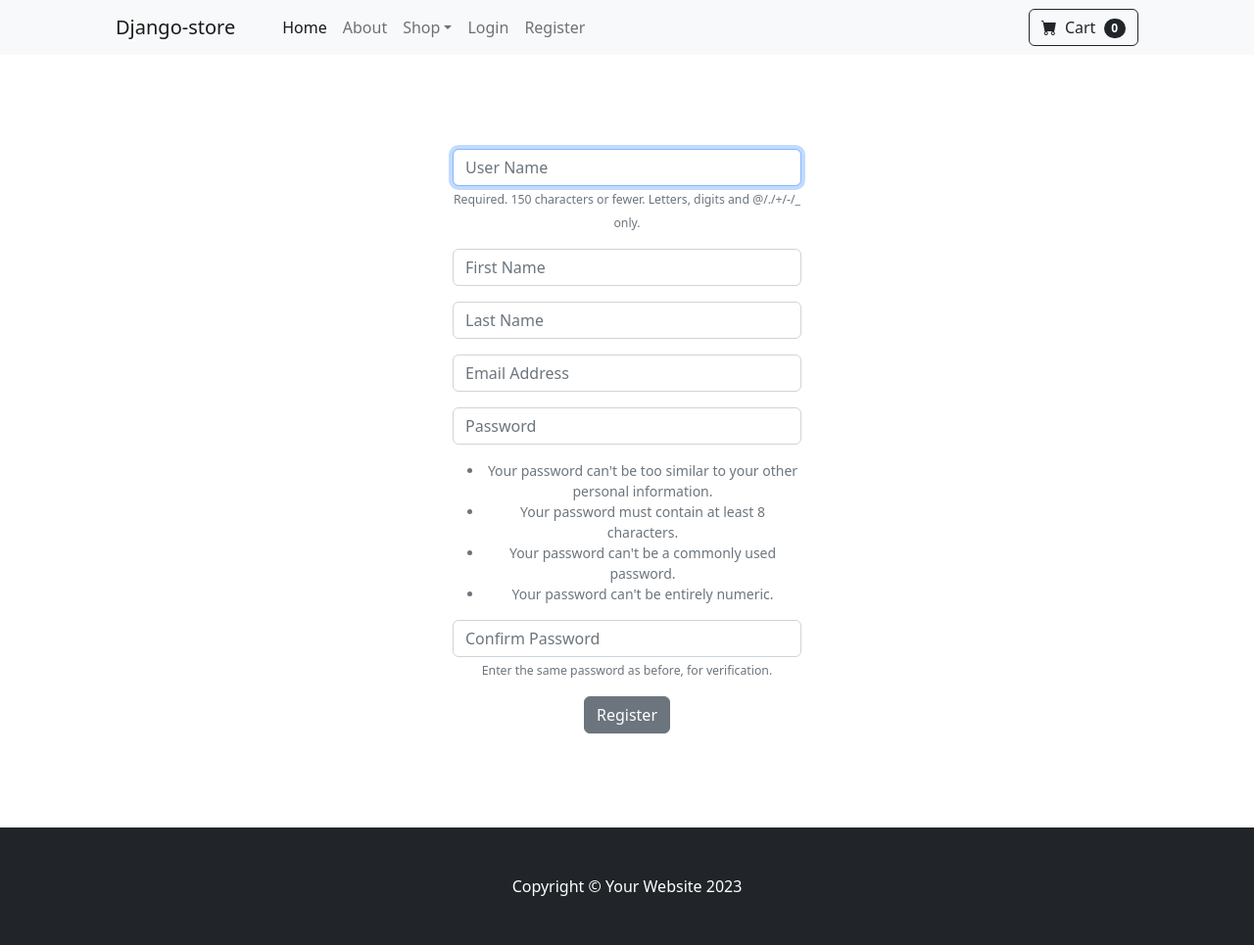
After one commit to Typowy99/django-store, a Django app: page /register/ in a window 1280 px wide. The commit adds this page. Shown: the whole page at 98% size. Run offline with Django 5.2, Linux system fonts and the light colour scheme.

Commit message:
Add register

```diff
--- /dev/null
+++ b/store/forms.py
@@ -0,0 +1,31 @@
+from django import forms
+from django.contrib.auth.forms import UserCreationForm
+from django.contrib.auth.models import User
+
+
+class SignUpForm(UserCreationForm):
+	email = forms.EmailField(label="", widget=forms.TextInput(attrs={'class':'form-control', 'placeholder':'Email Address'}))
+	first_name = forms.CharField(label="", max_length=100, widget=forms.TextInput(attrs={'class':'form-control', 'placeholder':'First Name'}))
+	last_name = forms.CharField(label="", max_length=100, widget=forms.TextInput(attrs={'class':'form-control', 'placeholder':'Last Name'}))
+
+	class Meta:
+		model = User
+		fields = ('username', 'first_name', 'last_name', 'email', 'password1', 'password2')
+
+	def __init__(self, *args, **kwargs):
+		super(SignUpForm, self).__init__(*args, **kwargs)
+
+		self.fields['username'].widget.attrs['class'] = 'form-control'
+		self.fields['username'].widget.attrs['placeholder'] = 'User Name'
+		self.fields['username'].label = ''
+		self.fields['username'].help_text = '<span class="form-text text-muted"><small>Required. 150 characters or fewer. Letters, digits and @/./+/-/_ only.</small></span>'
+
+		self.fields['password1'].widget.attrs['class'] = 'form-control'
+		self.fields['password1'].widget.attrs['placeholder'] = 'Password'
+		self.fields['password1'].label = ''
+		self.fields['password1'].help_text = '<ul class="form-text text-muted small"><li>Your password can\'t be too similar to your other personal information.</li><li>Your password must contain at least 8 characters.</li><li>Your password can\'t be a commonly used password.</li><li>Your password can\'t be entirely numeric.</li></ul>'
+
+		self.fields['password2'].widget.attrs['class'] = 'form-control'
+		self.fields['password2'].widget.attrs['placeholder'] = 'Confirm Password'
+		self.fields['password2'].label = ''
+		self.fields['password2'].help_text = '<span class="form-text text-muted"><small>Enter the same password as before, for verification.</small></span>'
--- a/store/templates/store/navbar.html
+++ b/store/templates/store/navbar.html
@@ -20,6 +20,7 @@
                     <li class="nav-item"><a class="nav-link" href="{% url 'logout' %}">Logout</a></li>
                 {% else %}
                     <li class="nav-item"><a class="nav-link" href="{% url 'login' %}">Login</a></li>
+                    <li class="nav-item"><a class="nav-link" href="{% url 'register' %}">Register</a></li>
                 {% endif %}
             </ul>
             <form class="d-flex">
--- /dev/null
+++ b/store/templates/store/register.html
@@ -0,0 +1,17 @@
+{% extends 'store/layout.html' %}
+
+{% block body %}
+<br><br><br>
+<div class="container">
+    <div class="row justify-content-center py-4">
+        <div class="col-4">
+            <form method="POST" action="{% url 'register' %}" class="text-center">
+                {% csrf_token %}
+                {{ form.as_p }}
+                <button type="submit" class="btn btn-secondary">Register</button>
+            </form>
+        </div>
+    </div>
+</div>
+<br><br><br>
+{% endblock %}
--- a/store/urls.py
+++ b/store/urls.py
@@ -8,5 +8,5 @@ urlpatterns = [
 
     path('login/', views.login_view, name='login'),
     path('logout/', views.logout_view, name='logout'),
-    #path('register/', views.register_user, name='register'),
+    path('register/', views.register_view, name='register'),
 ]
--- a/store/views.py
+++ b/store/views.py
@@ -1,11 +1,14 @@
 from django.shortcuts import render, redirect
 from .models import Product
-from django.http import HttpResponseRedirect
-from django.urls import reverse
 
 from django.contrib.auth import authenticate, login, logout
 from django.contrib.auth.decorators import login_required
 from django.contrib import messages
+
+from django import forms
+from django.contrib.auth.forms import UserCreationForm
+from django.contrib.auth.models import User
+from .forms import SignUpForm
 
 
 def index(request):
@@ -43,3 +46,40 @@ def logout_view(request):
     logout(request)
     messages.success(request, ("You have been logged out."))
     return redirect('index')
+
+
+def register_view(request):
+    # Initialize a SignUpForm instance
+    form = SignUpForm()
+
+    if request.method == "POST":
+        # Bind form with POST data
+        form = SignUpForm(request.POST)
+
+        # Check if form data is valid
+        if form.is_valid():
+            # Save form data to create a new user
+            form.save()
+
+            # Get username and password for authentication
+            password = form.cleaned_data["password1"]
+            username = form.cleaned_data["username"]
+
+            # Authenticate the user
+            user = authenticate(password=password, username=username)
+
+            # Log in the user
+            login(request, user)
+
+            # Add success message
+            messages.success(request, ("You have Registered Successfully!"))
+
+            # Redirect to 'index' page
+            return redirect('index')
+        else:
+            # If form data is not valid, redirect back to 'register' page with error message
+            messages.success(request, ("There was a problem, try again!"))
+            return redirect('register')
+    else:
+        # If request method is not POST, render the 'register' page with an empty form
+        return render(request, 'store/register.html', { 'form': form })
```
Also changed, not shown: db.sqlite3.
